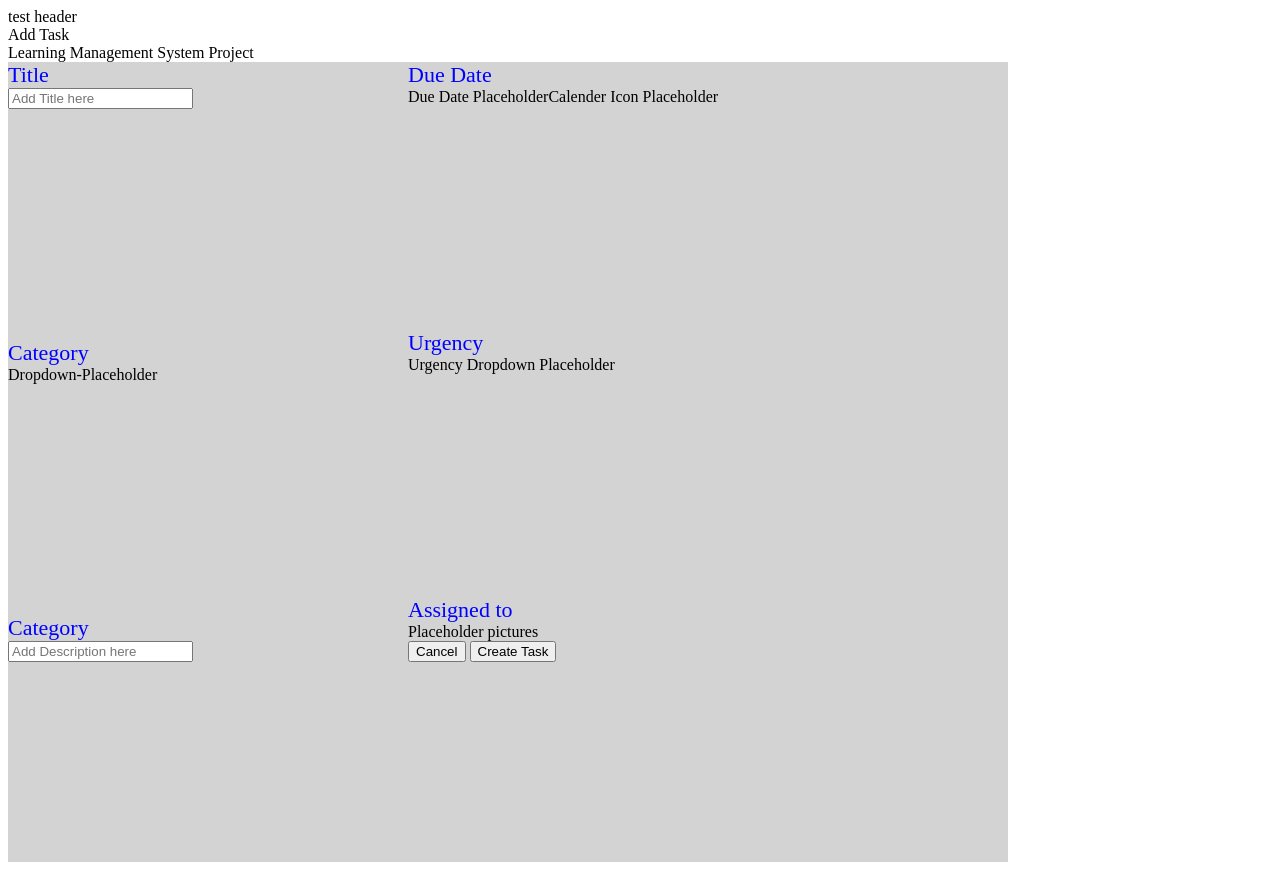
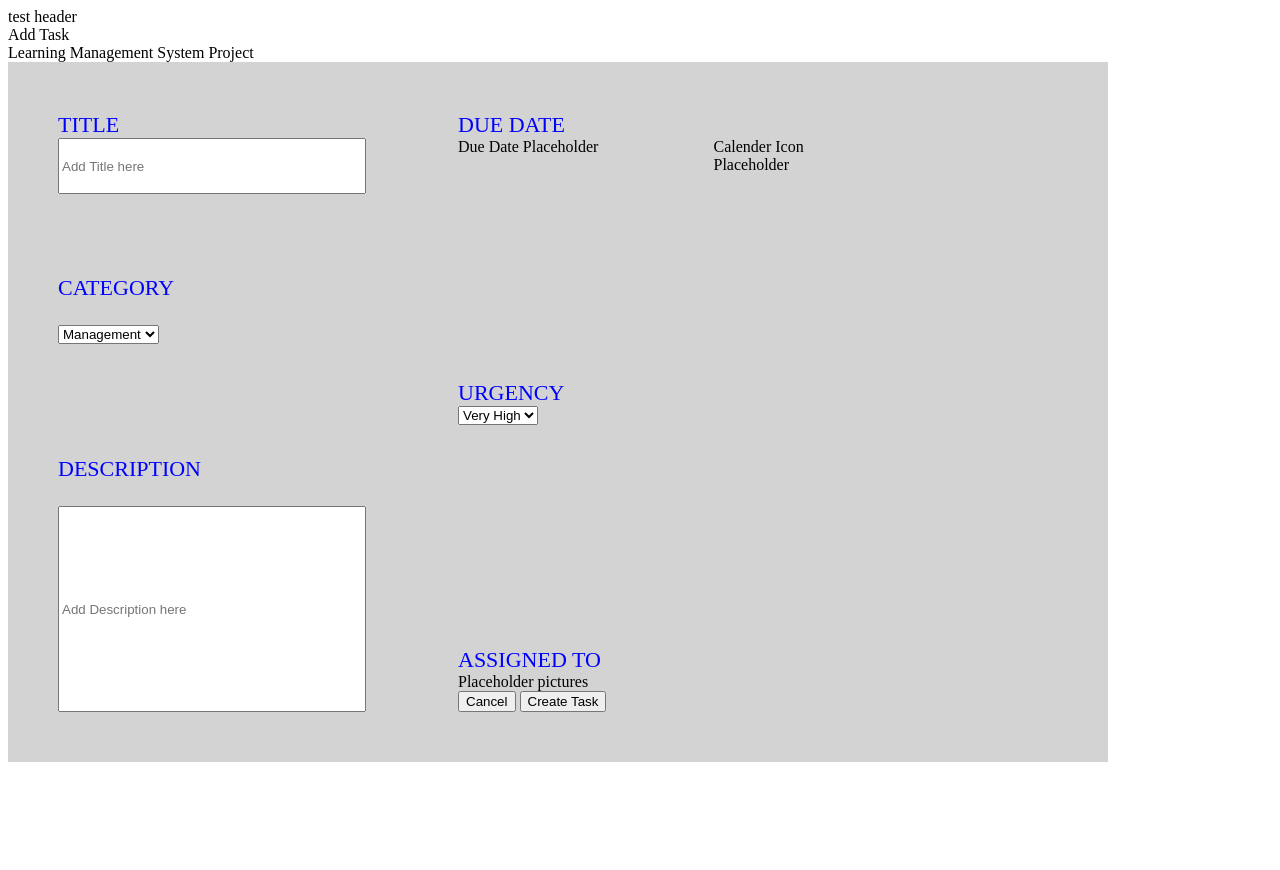
Before and after one commit to CagriAvsar/Join_Group, a plain HTML site: page templates/addTask.html in a window 1280 px wide. After the commit the page ends 800 px from the top, so only its background shows below. Drawn offline with Linux system fonts and the light colour scheme.

Commit message:
add task function and local storage function

```diff
--- a/css/addTask.css
+++ b/css/addTask.css
@@ -1,12 +1,11 @@
-body{
 
-}
 .lower-container{
-    height: 800px;
+    height: 600px;
     width: 1000px;
     background-color: lightgrey;
     display: flex;
     flex-direction: row;
+    padding: 50px;
 }
 .lower-container-left{
     height: 600px;
@@ -30,3 +29,11 @@ body{
     flex-direction: column;
     justify-content: space-between;
 }
+.field{
+    height: 50px;
+    width: 300px;
+}
+.description-input{
+    height: 200px;
+    width: 300px;
+}
--- a/js/addTask.js
+++ b/js/addTask.js
@@ -25,3 +25,43 @@ function includeHTML() {
       }
     }
   }
+
+  let allTasks = [];
+
+  function addTask(){
+    let title = document.getElementById('title-input').value;
+    let category = document.getElementById('category-dropdown').value;
+    let description = document.getElementById('description-input').value;
+    let duedate = document.getElementById('due-date-input').value;
+    let urgency = document.getElementById('urgency-dropdown').value;
+    let assignedto = document.getElementById('assigned-to').value;
+
+
+
+    console.log('The Title is ', title);
+    console.log('The Category is ', category);
+    console.log('The Description is ', description);
+    console.log('The Due Date is ', duedate);
+    console.log('The Urgency is ', urgency);
+    console.log('The Assigned to is ', assignedto);
+
+    let task = {
+      'title': title,
+      'category': category,
+      'description': description,
+      'duedate': duedate,
+      'urgency': urgency,
+      'assigned to': assignedto,
+      'createdat': new Date().getTime()
+    };
+
+
+
+      allTasks.push(task);
+
+      console.log(allTasks);
+
+      let AllTasksAsString = JSON.stringify(allTasks);
+      localStorage.setItem('allTasks', AllTasksAsString);
+
+  }
--- a/templates/addTask.html
+++ b/templates/addTask.html
@@ -26,32 +26,37 @@
         <div class="lower-container-left">
             <div class="title">
                 <div class="lower-container-heading">
-                    Title
+                    TITLE
                 </div>
-                <input placeholder="Add Title here" class="title-input" id="title-input"> </input>
+                <input placeholder="Add Title here" class="title-input field" id="title-input"> </input>
             </div>
             <div class="category">
-                <div class="lower-container-heading">
-                    Category
+                <div class="lower-container-heading field">
+                    CATEGORY
                 </div>
-                <div id="category-dropdown">
-                    Dropdown-Placeholder
+                <div class="field">
+                    <select placeholder="Management" id="category-dropdown">
+                            <option> Management </option>
+                            <option> Marketing </option>
+                            <option> Development </option>
+                            <option> Design </option>
+                    </select>
                 </div>
             </div>
             <div class="description">
-                <div class="lower-container-heading">
-                    Category
+                <div class="lower-container-heading field">
+                    DESCRIPTION
                 </div>
-                <input placeholder="Add Description here" class="description-input" id="description-input"> </input>
+                <input placeholder="Add Description here" class="description-input field" id="description-input"> </input>
             </div>
         </div>
         <div class="lower-container-right">
             <div class="due-date">
                 <div class="lower-container-heading">
-                    Due Date
+                    DUE DATE
                 </div>
                     <div class="due-date-two-containers">
-                        <div id="due-date-input">
+                        <div id="due-date-input" class="field">
                             Due Date Placeholder
                         </div>
                         <div>
@@ -61,15 +66,20 @@
             </div>
             <div class="urgency">
                 <div class="lower-container-heading">
-                    Urgency
+                    URGENCY
                 </div>
-                <div id="urgency-dropdown">
-                    Urgency Dropdown Placeholder
+                <div class="field">
+                    <select placeholder="Very High" id="urgency-dropdown">
+                        <option> Very High </option>
+                        <option> High </option>
+                        <option> Middle </option>
+                        <option> Low </option>
+                </select>
                 </div>
             </div>
             <div class="assigned-to">
                 <div class="lower-container-heading">
-                    Assigned to
+                    ASSIGNED TO
                 </div>
                 <div class="assigned-to-pics">
                     <div id="assigned-to">
@@ -78,7 +88,7 @@
                 </div>
                 <div class="cancel-and-create-buttons">
                     <button id="btn-cancel"> Cancel </button>
-                    <button id="btn-create-task"> Create Task </button>
+                    <button onclick="addTask()"id="btn-create-task"> Create Task </button>
                 </div>
 
 
```
